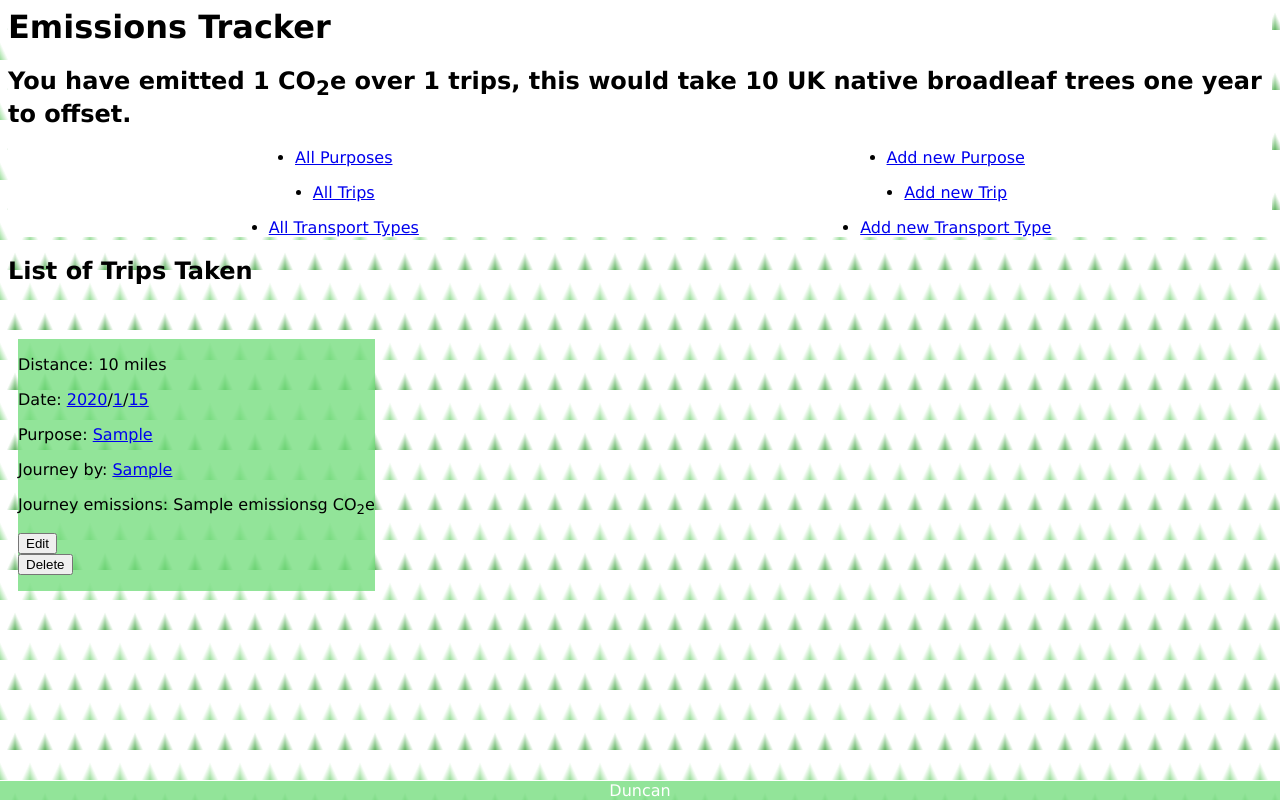
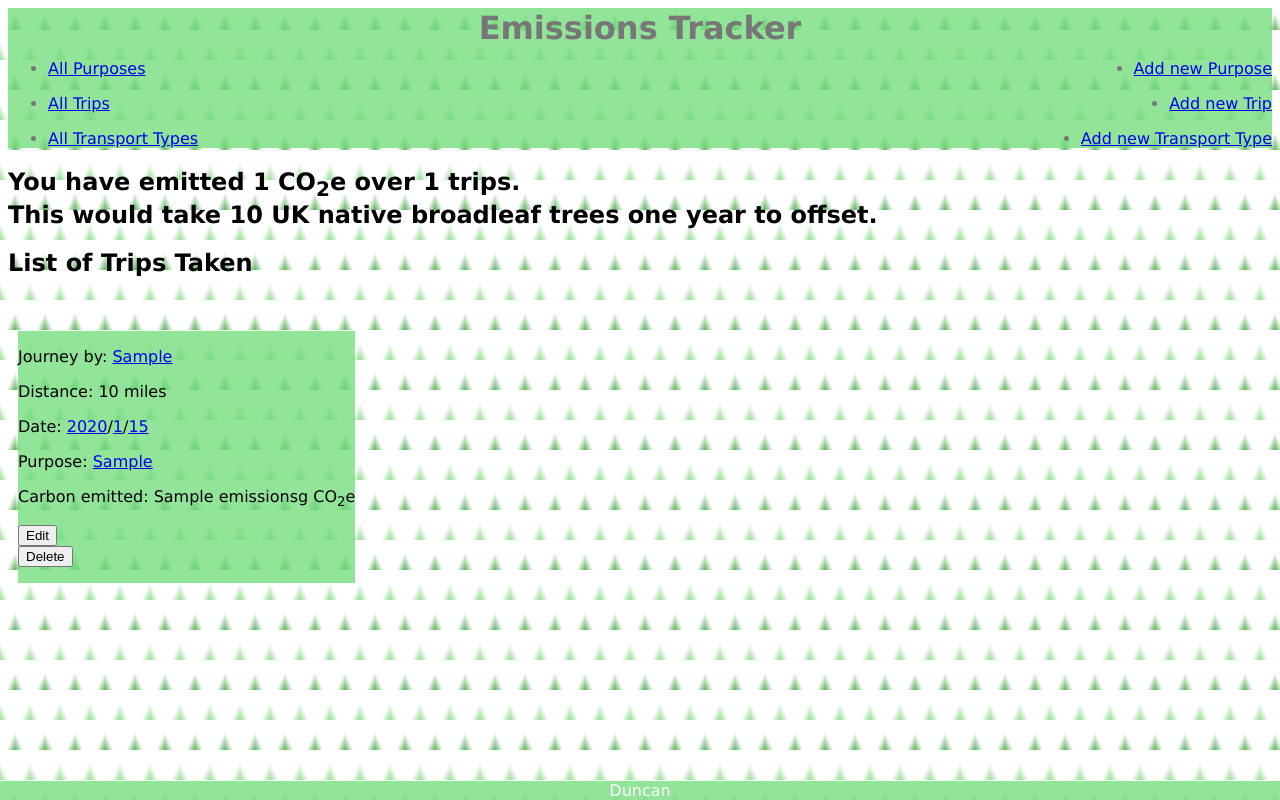
Before and after one commit to DSoutter/carbon_tracker_python_project, a Flask app: template project_files/templates/trips/index.html in a window 1280 px wide. Run offline with Flask 2, Linux system fonts and the light colour scheme; the template is opened without the code that fills it: most values are stand-ins (such as "Sample title", 1, 10 or a date in 2020).

Commit message:
modified the header order:

```diff
--- a/project_files/static/style.css
+++ b/project_files/static/style.css
@@ -23,12 +23,21 @@ header {
       rgb(255, 255, 255);
     background-size: 30px 60px;
 } */
-body {
-    /* min-height: 100%; */
+body > header {
+    color: rgb(119, 119, 119);
+    background-color:  rgba(110, 219, 119, 0.75) ;
+}
+body > header > h1 {
+    padding-top: 10px;
+}
+body > header > h2, h1 {
+    line-height: 20px;
+    position: center;
+    text-align: center;
 }
 body > header > ul{
     display: flex ;
-    justify-content: space-around;
+    justify-content: space-between;
 
 }
 
--- a/project_files/templates/base.html
+++ b/project_files/templates/base.html
@@ -10,8 +10,6 @@
 <body>
     <header>
         <h1>Emissions Tracker</h1>
-        <h2>You have emitted
-            {{total_carbon_emissions}} CO<sub>2</sub>e over {{count_of_trips}} trips, this would take {{amount_of_trees}} UK native broadleaf trees one year to offset.</h2>
         <ul class=menu>
             <li><a href="/purposes">All Purposes</a></li>
             <li><a href="/purposes/new">Add new Purpose</a></li>
@@ -25,6 +23,9 @@
             <li><a href="/transport_types/new">Add new Transport Type</a></li>
         </ul>
     </header>
+    <h2>You have emitted
+        {{total_carbon_emissions}} CO<sub>2</sub>e over {{count_of_trips}} trips. <br> This would take {{amount_of_trees}} UK native broadleaf trees one year to offset.</h2>
+
     <div class= "centre-text">
     {% block content %}
     {% endblock %}
--- a/project_files/templates/trips/index.html
+++ b/project_files/templates/trips/index.html
@@ -5,11 +5,11 @@
 {% for trip in trips %}
 
     <section>
+        <p>Journey by: <a href="/trips/mode/{{trip.transport_type.id}}">{{trip.transport_type.mode_of_travel}}</a></p>
         <p class = dist_flex></p>Distance: {{trip.distance}} miles</p>
         <p>Date: <a href="/trips/year/{{trip.date.year}}">{{trip.date.year}}</a>/<a href="/trips/{{trip.date.year}}/{{trip.date.month}}">{{trip.date.month}}</a>/<a href="/trips/{{trip.date.year}}/{{trip.date.month}}/{{trip.date.day}}">{{trip.date.day}}</a></p>
         <p>Purpose: <a href="/trips/purpose/{{trip.purpose.id}}">{{trip.purpose.travel_purpose}}</a></p>
-        <p>Journey by: <a href="/trips/mode/{{trip.transport_type.id}}">{{trip.transport_type.mode_of_travel}}</a></p>
-        <p>Journey emissions: {{ trip.emissions()}}g CO<sub>2</sub>e</p>
+        <p>Carbon emitted: {{ trip.emissions()}}g CO<sub>2</sub>e</p>
         <a href="/trips/edit/{{trip.id}}">
             <input type="button" value="Edit">
         </a>
```
Also changed, not shown: project_files/console.py (+23 -3 lines).
